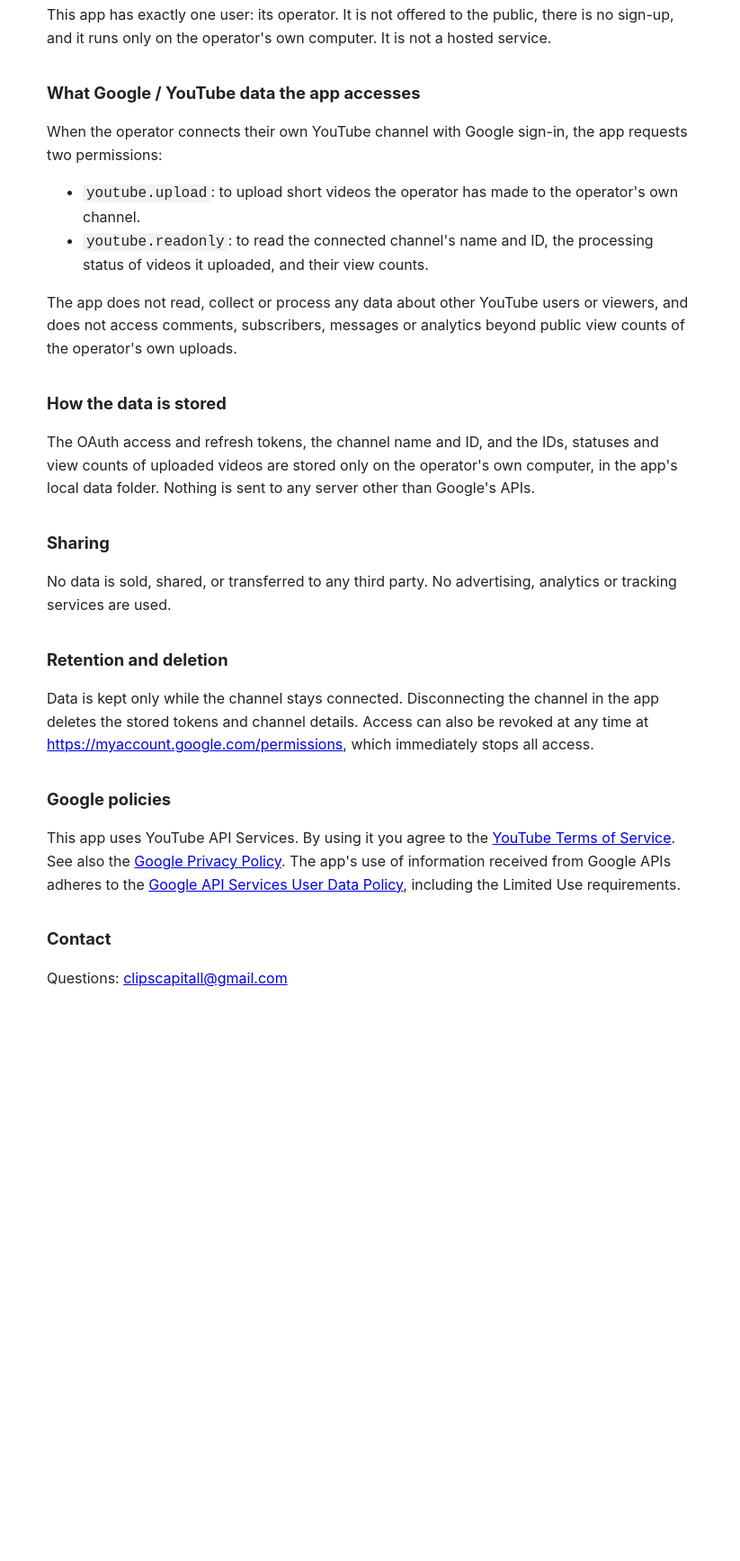
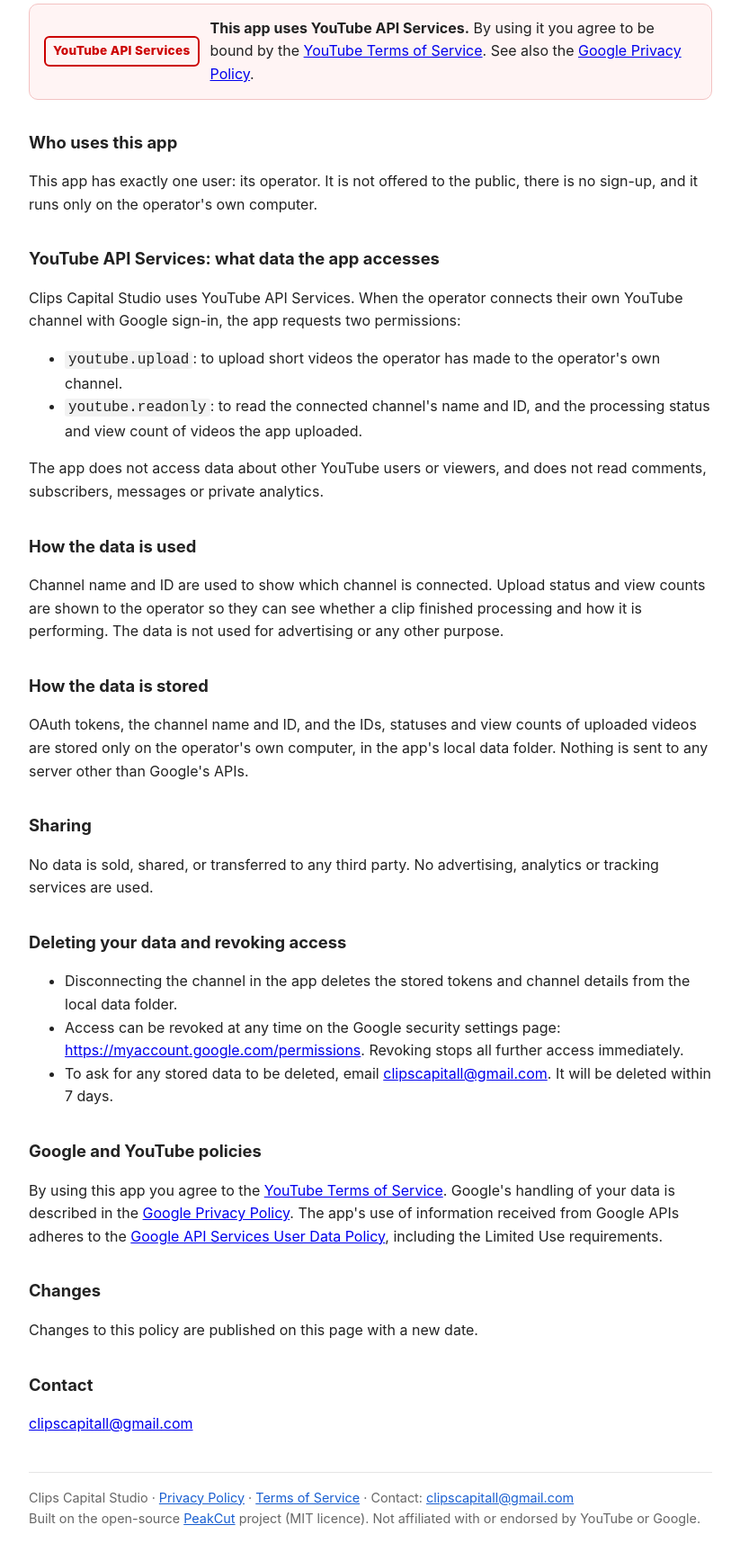
Before and after one commit to switchtwitch12345/clipscapital-studio, a plain HTML site: page privacy.html in a window 1280 px wide. Shown: the part 249-1984 px from the top of the page at 90% size, without its empty margins (228-1051 px from the left). Before the commit the page ends 1389 px from the top, so only its background shows below. Drawn offline with Linux system fonts and the light colour scheme.

Commit message:
Add Terms of Service, YouTube API Services notice and policy links on every page

```diff
--- a/privacy.html
+++ b/privacy.html
@@ -1,34 +1,37 @@
 <!doctype html>
 <html lang="en"><head><meta charset="utf-8"><meta name="viewport" content="width=device-width,initial-scale=1">
-<title>Clips Capital Studio – Privacy Policy</title>
-<style>body{font:16px/1.6 -apple-system,Segoe UI,Roboto,sans-serif;max-width:720px;margin:40px auto;padding:0 20px;color:#222}h1{font-size:1.6em}h2{font-size:1.15em;margin-top:1.8em}code{background:#f2f2f2;padding:1px 4px;border-radius:3px}</style></head>
+<title>Clips Capital Studio – Privacy Policy</title><link rel="stylesheet" href="style.css"></head>
 <body>
+<header><a class="brand" href="./">Clips Capital Studio</a><nav><a href="./">Home</a><a href="privacy.html">Privacy Policy</a><a href="terms.html">Terms of Service</a></nav></header>
 <h1>Privacy Policy</h1>
 <p><b>Applies to:</b> Clips Capital Studio, a self-hosted video clipping and uploading tool operated by an individual for their own YouTube channel.<br><b>Last updated:</b> 26 November 2026</p>
-
+<div class="yt"><span class="ytlabel">YouTube API Services</span><div><b>This app uses YouTube API Services.</b> By using it you agree to be bound by the <a href="https://www.youtube.com/t/terms">YouTube Terms of Service</a>. See also the <a href="https://policies.google.com/privacy">Google Privacy Policy</a>.</div></div>
 <h2>Who uses this app</h2>
-<p>This app has exactly one user: its operator. It is not offered to the public, there is no sign-up, and it runs only on the operator's own computer. It is not a hosted service.</p>
-
-<h2>What Google / YouTube data the app accesses</h2>
-<p>When the operator connects their own YouTube channel with Google sign-in, the app requests two permissions:</p>
+<p>This app has exactly one user: its operator. It is not offered to the public, there is no sign-up, and it runs only on the operator's own computer.</p>
+<h2>YouTube API Services: what data the app accesses</h2>
+<p>Clips Capital Studio uses YouTube API Services. When the operator connects their own YouTube channel with Google sign-in, the app requests two permissions:</p>
 <ul>
 <li><code>youtube.upload</code>: to upload short videos the operator has made to the operator's own channel.</li>
-<li><code>youtube.readonly</code>: to read the connected channel's name and ID, the processing status of videos it uploaded, and their view counts.</li>
+<li><code>youtube.readonly</code>: to read the connected channel's name and ID, and the processing status and view count of videos the app uploaded.</li>
 </ul>
-<p>The app does not read, collect or process any data about other YouTube users or viewers, and does not access comments, subscribers, messages or analytics beyond public view counts of the operator's own uploads.</p>
-
+<p>The app does not access data about other YouTube users or viewers, and does not read comments, subscribers, messages or private analytics.</p>
+<h2>How the data is used</h2>
+<p>Channel name and ID are used to show which channel is connected. Upload status and view counts are shown to the operator so they can see whether a clip finished processing and how it is performing. The data is not used for advertising or any other purpose.</p>
 <h2>How the data is stored</h2>
-<p>The OAuth access and refresh tokens, the channel name and ID, and the IDs, statuses and view counts of uploaded videos are stored only on the operator's own computer, in the app's local data folder. Nothing is sent to any server other than Google's APIs.</p>
-
+<p>OAuth tokens, the channel name and ID, and the IDs, statuses and view counts of uploaded videos are stored only on the operator's own computer, in the app's local data folder. Nothing is sent to any server other than Google's APIs.</p>
 <h2>Sharing</h2>
 <p>No data is sold, shared, or transferred to any third party. No advertising, analytics or tracking services are used.</p>
-
-<h2>Retention and deletion</h2>
-<p>Data is kept only while the channel stays connected. Disconnecting the channel in the app deletes the stored tokens and channel details. Access can also be revoked at any time at <a href="https://myaccount.google.com/permissions">https://myaccount.google.com/permissions</a>, which immediately stops all access.</p>
-
-<h2>Google policies</h2>
-<p>This app uses YouTube API Services. By using it you agree to the <a href="https://www.youtube.com/t/terms">YouTube Terms of Service</a>. See also the <a href="https://policies.google.com/privacy">Google Privacy Policy</a>. The app's use of information received from Google APIs adheres to the <a href="https://developers.google.com/terms/api-services-user-data-policy">Google API Services User Data Policy</a>, including the Limited Use requirements.</p>
-
+<h2>Deleting your data and revoking access</h2>
+<ul>
+<li>Disconnecting the channel in the app deletes the stored tokens and channel details from the local data folder.</li>
+<li>Access can be revoked at any time on the Google security settings page: <a href="https://myaccount.google.com/permissions">https://myaccount.google.com/permissions</a>. Revoking stops all further access immediately.</li>
+<li>To ask for any stored data to be deleted, email <a href="mailto:clipscapitall@gmail.com">clipscapitall@gmail.com</a>. It will be deleted within 7 days.</li>
+</ul>
+<h2>Google and YouTube policies</h2>
+<p>By using this app you agree to the <a href="https://www.youtube.com/t/terms">YouTube Terms of Service</a>. Google's handling of your data is described in the <a href="https://policies.google.com/privacy">Google Privacy Policy</a>. The app's use of information received from Google APIs adheres to the <a href="https://developers.google.com/terms/api-services-user-data-policy">Google API Services User Data Policy</a>, including the Limited Use requirements.</p>
+<h2>Changes</h2>
+<p>Changes to this policy are published on this page with a new date.</p>
 <h2>Contact</h2>
-<p>Questions: <a href="mailto:clipscapitall@gmail.com">clipscapitall@gmail.com</a></p>
+<p><a href="mailto:clipscapitall@gmail.com">clipscapitall@gmail.com</a></p>
+<footer>Clips Capital Studio · <a href="privacy.html">Privacy Policy</a> · <a href="terms.html">Terms of Service</a> · Contact: <a href="mailto:clipscapitall@gmail.com">clipscapitall@gmail.com</a><br>Built on the open-source <a href="https://github.com/haziqahmedqasmi/peakcut">PeakCut</a> project (MIT licence). Not affiliated with or endorsed by YouTube or Google.</footer>
 </body></html>
--- /dev/null
+++ b/style.css
@@ -0,0 +1,10 @@
+body{font:16px/1.6 -apple-system,Segoe UI,Roboto,sans-serif;max-width:760px;margin:0 auto;padding:0 20px 60px;color:#222}
+header{display:flex;justify-content:space-between;align-items:center;padding:18px 0;border-bottom:1px solid #e5e5e5;margin-bottom:28px;flex-wrap:wrap;gap:10px}
+header .brand{font-weight:700;font-size:1.15em;color:#222;text-decoration:none}
+header nav a{margin-left:18px;color:#1a5fd0;text-decoration:none;font-weight:600}
+.yt{display:flex;align-items:center;gap:12px;background:#fff4f4;border:1px solid #f3c2c2;border-radius:10px;padding:14px 16px;margin:22px 0}
+.ytlabel{flex:none;font-weight:800;color:#c00;border:2px solid #c00;border-radius:6px;padding:4px 8px;font-size:.85em;letter-spacing:.02em}
+h1{font-size:1.7em;margin:.2em 0 .4em}h2{font-size:1.15em;margin-top:1.8em}
+code{background:#f2f2f2;padding:1px 4px;border-radius:3px}
+footer{margin-top:40px;padding-top:16px;border-top:1px solid #e5e5e5;font-size:.9em;color:#666}
+footer a{color:#1a5fd0}
```
Also changed, not shown: index.html (+7 -5 lines), terms.html (added, +24 -0 lines).
